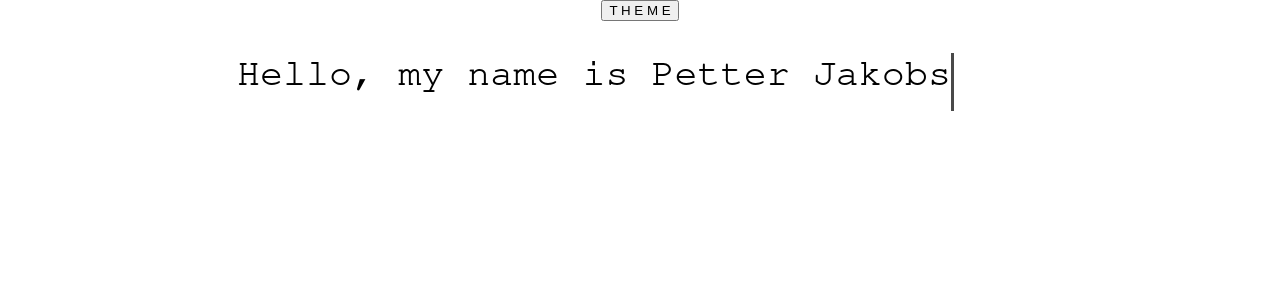
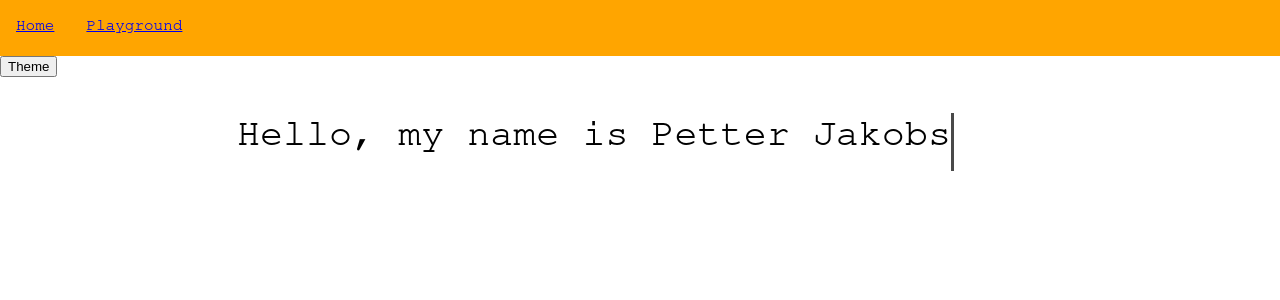
Before and after one commit to jaken92/reactprofile, a React (Vite) app: page / in a window 1280 px wide. Shown: the top 300 px of the page. Built offline with nearby package versions, Linux system fonts and the light colour scheme.

Commit message:
Routes + theme in ls

```diff
--- a/package.json
+++ b/package.json
@@ -12,6 +12,7 @@
   "dependencies": {
     "react": "^18.3.1",
     "react-dom": "^18.3.1",
+    "react-router-dom": "^6.26.1",
     "styled-components": "^6.1.12"
   },
   "devDependencies": {
--- a/src/App.tsx
+++ b/src/App.tsx
@@ -1,76 +1,40 @@
-import { useState } from "react";
+import { useEffect, useState } from "react";
 import "./App.css";
 import styled from "styled-components";
 import { ThemeProvider } from "styled-components";
 import { darkTheme, lightTheme } from "./theme/theme";
+import { Layout } from "./components/Layout/Layout";
+import { Route, Routes } from "react-router-dom";
+import { Home } from "./pages/Home/Home";
+import { Playground } from "./pages/Playground/Playground";
 
-const StyledMain = styled.main`
-  display: flex;
-  flex-direction: column;
-  align-items: center;
-  background-color: ${(props) => props.theme.body};
-  color: ${(props) => props.theme.text};
-  height: 100vh;
-
-  & > h1 {
-    font-size: clamp(1.5rem, 3vw, 4rem);
-    font-weight: 500;
-    position: relative;
-    /* outline: 2px solid red; */
-    margin-top: 2rem;
-  }
-
-  & > h1::before,
-  h1::after {
-    content: "";
-    top: 0;
-    right: 0;
-    bottom: 0;
-    left: 0;
-    position: absolute;
-  }
-
-  & > h1::before {
-    background-color: white;
-    animation: typewriter 5s steps(35) 1s forwards;
-  }
-
-  & > h1::after {
-    width: 0.08em;
-    background-color: black;
-    animation: typewriter 5s steps(35) 1s forwards,
-      blink 750ms steps(35) infinite;
-  }
-
-  @keyframes typewriter {
-    to {
-      left: 100%;
-    }
-  }
-
-  @keyframes blink {
-    to {
-      background: transparent;
-    }
-  }
-`;
+type Theme = "light" | "dark";
 
 function App() {
-  const [theme, setTheme] = useState("light");
+  const [theme, setTheme] = useState<Theme>("light");
+
+  useEffect(() => {
+    const lsTheme = localStorage.getItem("theme") as Theme | null;
+    if (lsTheme) {
+      setTheme(lsTheme);
+    }
+  }, []);
 
   const toggleTheme = () => {
-    setTheme(theme === "light" ? "dark" : "light");
-
-    console.log(theme);
+    const changeTheme = theme === "light" ? "dark" : "light";
+    setTheme(changeTheme);
+    localStorage.setItem("theme", changeTheme);
   };
 
   return (
     <>
       <ThemeProvider theme={theme === "light" ? lightTheme : darkTheme}>
-        <StyledMain>
-          <button onClick={toggleTheme}>T H E M E</button>
-          <h1>Hello, my name is Petter Jakobsson. </h1>
-        </StyledMain>
+        <Layout themeSwitch={toggleTheme}>
+          <Routes>
+            <Route path="/" element={<Home />} />
+            <Route path="/playground" element={<Playground />} />
+          </Routes>
+        </Layout>
       </ThemeProvider>
     </>
   );
--- /dev/null
+++ b/src/components/Header/Header.tsx
@@ -0,0 +1,11 @@
+import { StyledHeader } from "./Header.styles";
+
+export function Header() {
+  return (
+    <StyledHeader>
+      <a>asdads</a>
+      <a>asdasd</a>
+      <a>ddsadasd</a>
+    </StyledHeader>
+  );
+}
--- /dev/null
+++ b/src/components/Layout/Layout.styles.tsx
@@ -0,0 +1,19 @@
+import styled from "styled-components";
+
+export const StyledLayout = styled.div`
+  /* display: flex;
+  flex-direction: column;
+  align-items: center;
+  height: 100vh; */
+  background-color: ${(props) => props.theme.primary};
+  color: ${(props) => props.theme.text};
+  min-height: 100vh;
+`;
+
+export const StyledNav = styled.nav`
+  width: 100%;
+  background-color: ${(props) => props.theme.secondary};
+  display: flex;
+  gap: 2rem;
+  padding: 1rem;
+`;
--- /dev/null
+++ b/src/components/Layout/Layout.tsx
@@ -0,0 +1,22 @@
+import { ReactNode } from "react";
+import { Header } from "../Header/Header";
+import { StyledLayout, StyledNav } from "./Layout.styles";
+import { Link } from "react-router-dom";
+
+type LayoutProps = {
+  children: ReactNode;
+  themeSwitch: () => void;
+};
+
+export const Layout: React.FC<LayoutProps> = ({ children, themeSwitch }) => {
+  return (
+    <StyledLayout>
+      <StyledNav>
+        <Link to="/">Home</Link>
+        <Link to="/playground">Playground</Link>
+      </StyledNav>
+      <button onClick={themeSwitch}>Theme</button>
+      {children}
+    </StyledLayout>
+  );
+};
--- a/src/main.tsx
+++ b/src/main.tsx
@@ -1,10 +1,13 @@
-import { StrictMode } from 'react'
-import { createRoot } from 'react-dom/client'
-import App from './App.tsx'
-import './index.css'
+import { StrictMode } from "react";
+import { createRoot } from "react-dom/client";
+import App from "./App.tsx";
+import "./index.css";
+import { BrowserRouter } from "react-router-dom";
 
-createRoot(document.getElementById('root')!).render(
+createRoot(document.getElementById("root")!).render(
   <StrictMode>
-    <App />
-  </StrictMode>,
-)
+    <BrowserRouter>
+      <App />
+    </BrowserRouter>
+  </StrictMode>
+);
--- /dev/null
+++ b/src/pages/Home/Home.styles.tsx
@@ -0,0 +1,52 @@
+import styled from "styled-components";
+
+export const StyledMain = styled.main`
+  display: flex;
+  flex-direction: column;
+  align-items: center;
+  /* background-color: ${(props) => props.theme.primary};
+  color: ${(props) => props.theme.text}; */
+  /* height: 100vh; */
+
+  & > h1 {
+    font-size: clamp(1.5rem, 3vw, 4rem);
+    font-weight: 500;
+    position: relative;
+    /* outline: 2px solid red; */
+    margin-top: 2rem;
+  }
+
+  & > h1::before,
+  h1::after {
+    content: "";
+    top: 0;
+    right: 0;
+    bottom: 0;
+    left: 0;
+    position: absolute;
+  }
+
+  & > h1::before {
+    background-color: ${(props) => props.theme.primary};
+    animation: typewriter 5s steps(35) 1s forwards;
+  }
+
+  & > h1::after {
+    width: 0.08em;
+    background-color: ${(props) => props.theme.text};
+    animation: typewriter 5s steps(35) 1s forwards,
+      blink 750ms steps(35) infinite;
+  }
+
+  @keyframes typewriter {
+    to {
+      left: 100%;
+    }
+  }
+
+  @keyframes blink {
+    to {
+      background: transparent;
+    }
+  }
+`;
--- /dev/null
+++ b/src/pages/Home/Home.tsx
@@ -0,0 +1,9 @@
+import { StyledMain } from "./Home.styles";
+
+export const Home = () => {
+  return (
+    <StyledMain>
+      <h1>Hello, my name is Petter Jakobsson. </h1>
+    </StyledMain>
+  );
+};
--- /dev/null
+++ b/src/pages/Playground/Playground.tsx
@@ -0,0 +1,3 @@
+export const Playground = () => {
+  return <div>Playground</div>;
+};
--- a/src/theme/theme.ts
+++ b/src/theme/theme.ts
@@ -1,14 +1,15 @@
 export const lightTheme = {
-    body: '#FFF',
-    text: 'black',
-    // Add more properties as needed
-    bgFilter: 'none',
-  };
+  primary: "#FFF",
+  secondary: "orange",
+  text: "black",
+  // Add more properties as needed
+  filter: "none",
+};
 
-  export const darkTheme = {
-    body: '#333',
-
-    text: '#FFF',
-    // Add more properties as needed
-    bgFilter: 'grayscale(100%)',
-  };
+export const darkTheme = {
+  primary: "#333",
+  secondary: "gray",
+  text: "#FFF",
+  // Add more properties as needed
+  filter: "grayscale(100%)",
+};
```
Also changed, not shown: src/components/Header/Header.styles.tsx (added, +7 -0 lines).
